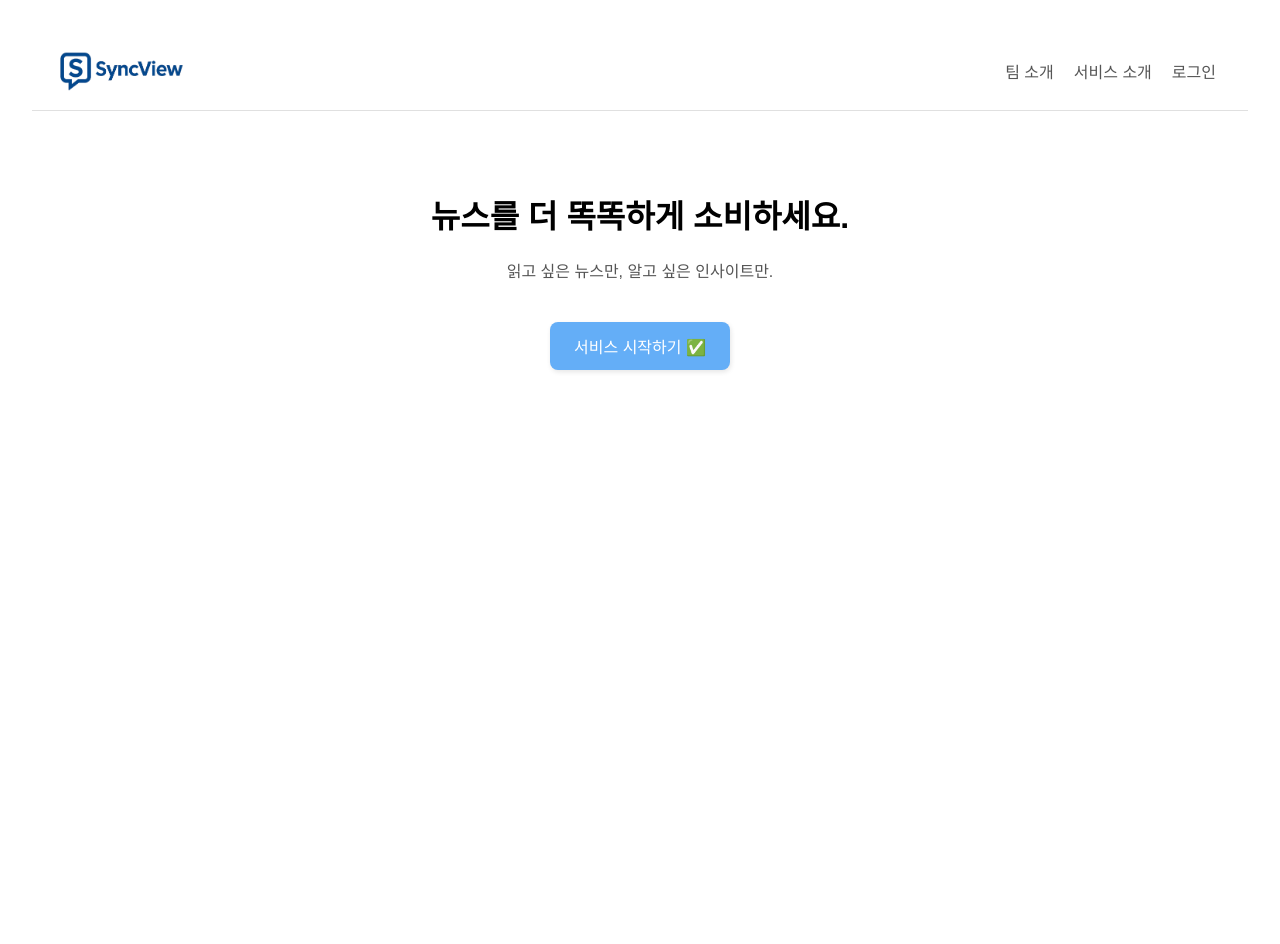
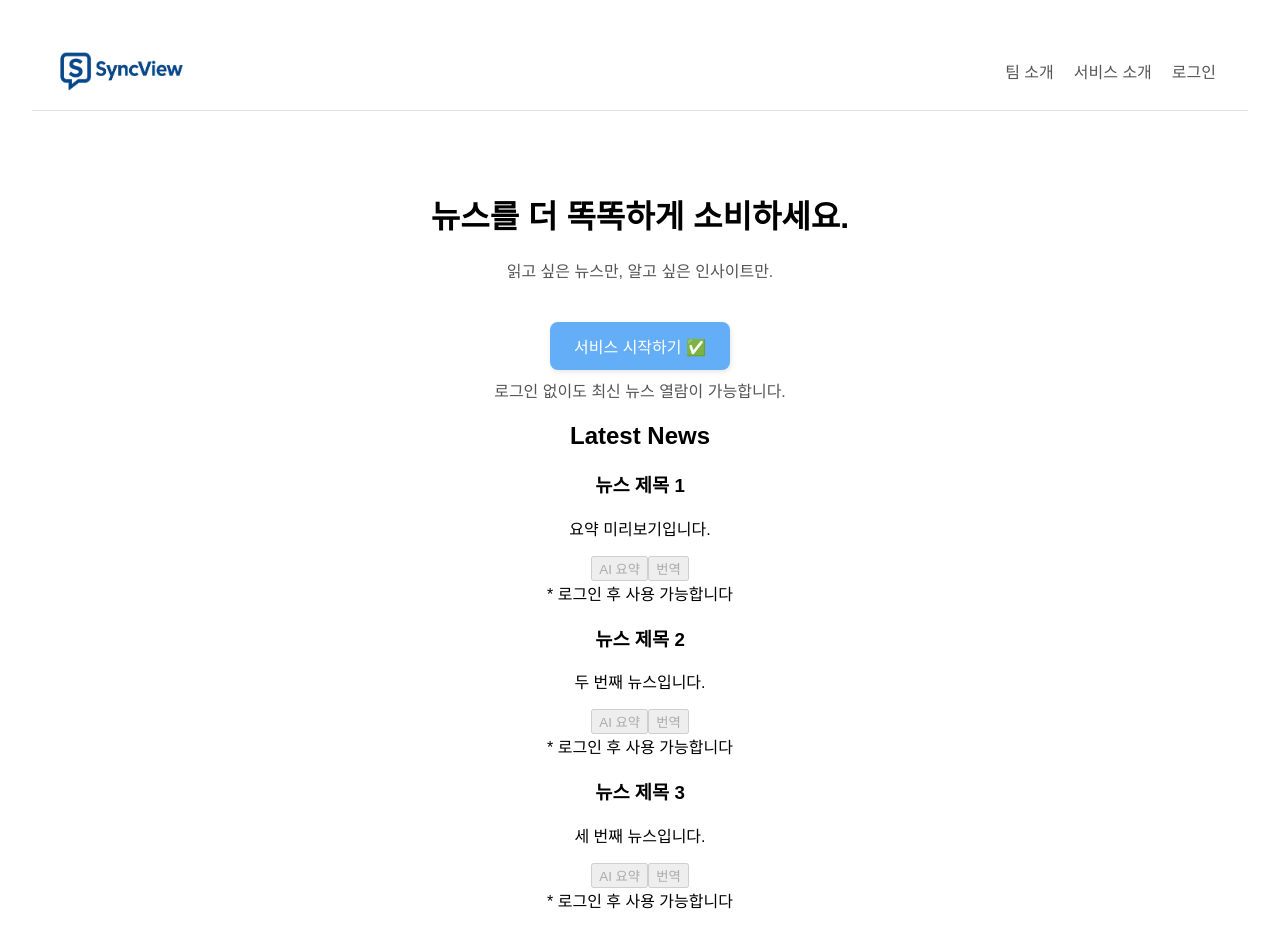
Before and after one commit to yj-lee1/syncview-project, a React (Create React App) app: page / in a window 1280 px wide. Before the commit the page ends 800 px from the top, so only its background shows below. Built offline with nearby package versions, Linux system fonts and the light colour scheme.

Commit message:
Home.jsx

```diff
--- a/src/pages/Home.jsx
+++ b/src/pages/Home.jsx
@@ -1,14 +1,39 @@
 // src/pages/Home.jsx
 import React from "react";
 import "./Home.css";
-import { Link } from "react-router-dom";
-import { useNavigate } from "react-router-dom";
+import { Link, useNavigate } from "react-router-dom";
+
+const isLoggedIn = false; // 실제 환경에서는 전역 상태나 Context로 대체
+
+const newsList = [
+  { id: 1, title: "뉴스 제목 1", summary: "요약 미리보기입니다." },
+  { id: 2, title: "뉴스 제목 2", summary: "두 번째 뉴스입니다." },
+  { id: 3, title: "뉴스 제목 3", summary: "세 번째 뉴스입니다." },
+];
 
 function Home() {
-   const navigate = useNavigate();
+  const navigate = useNavigate();
 
   const goToNews = () => {
     navigate("/news");
+  };
+
+  const handleAISummary = (id) => {
+    if (!isLoggedIn) {
+      alert("로그인 후 이용 가능합니다.");
+      navigate("/login");
+      return;
+    }
+    console.log(`AI 요약 요청: ${id}`);
+  };
+
+  const handleTranslate = (id) => {
+    if (!isLoggedIn) {
+      alert("로그인 후 이용 가능합니다.");
+      navigate("/login");
+      return;
+    }
+    console.log(`번역 요청: ${id}`);
   };
 
   return (
@@ -28,9 +53,37 @@ function Home() {
         <h1>뉴스를 더 똑똑하게 소비하세요.</h1>
         <p>읽고 싶은 뉴스만, 알고 싶은 인사이트만.</p>
         <button className="start-btn" onClick={goToNews}>
-  서비스 시작하기 ✅
-</button>
+          서비스 시작하기 ✅
+        </button>
+        <p className="auth-warning">로그인 없이도 최신 뉴스 열람이 가능합니다.</p>
       </main>
+
+      <div className="news-section">
+        <h2>Latest News</h2>
+        {newsList.map((news) => (
+          <div key={news.id} className="news-card">
+            <h3>{news.title}</h3>
+            <p>{news.summary}</p>
+            <button
+              className={!isLoggedIn ? "disabled" : ""}
+              disabled={!isLoggedIn}
+              onClick={() => handleAISummary(news.id)}
+            >
+              AI 요약
+            </button>
+            <button
+              className={!isLoggedIn ? "disabled" : ""}
+              disabled={!isLoggedIn}
+              onClick={() => handleTranslate(news.id)}
+            >
+              번역
+            </button>
+            {!isLoggedIn && (
+              <div className="auth-warning">* 로그인 후 사용 가능합니다</div>
+            )}
+          </div>
+        ))}
+      </div>
     </div>
   );
 }
```
